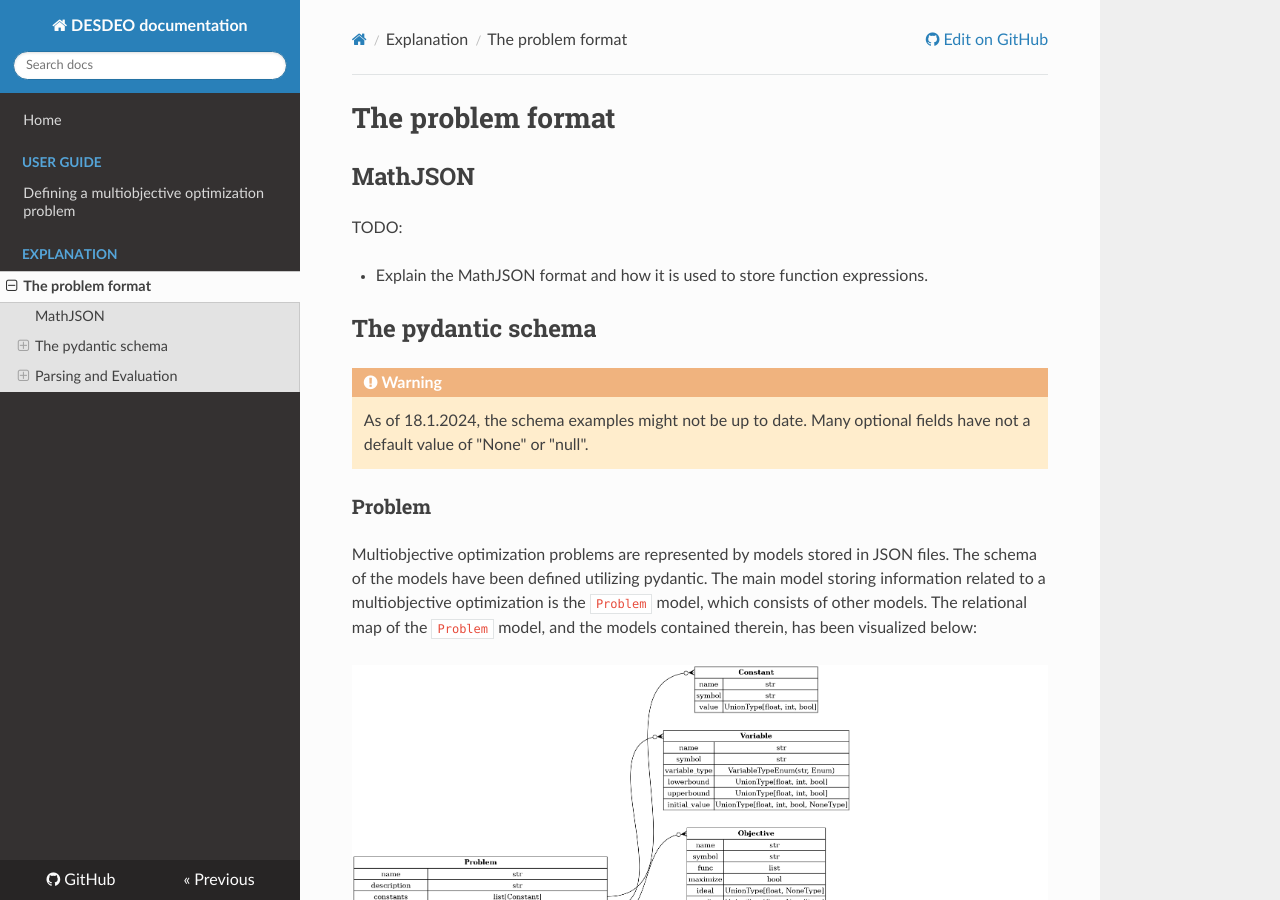
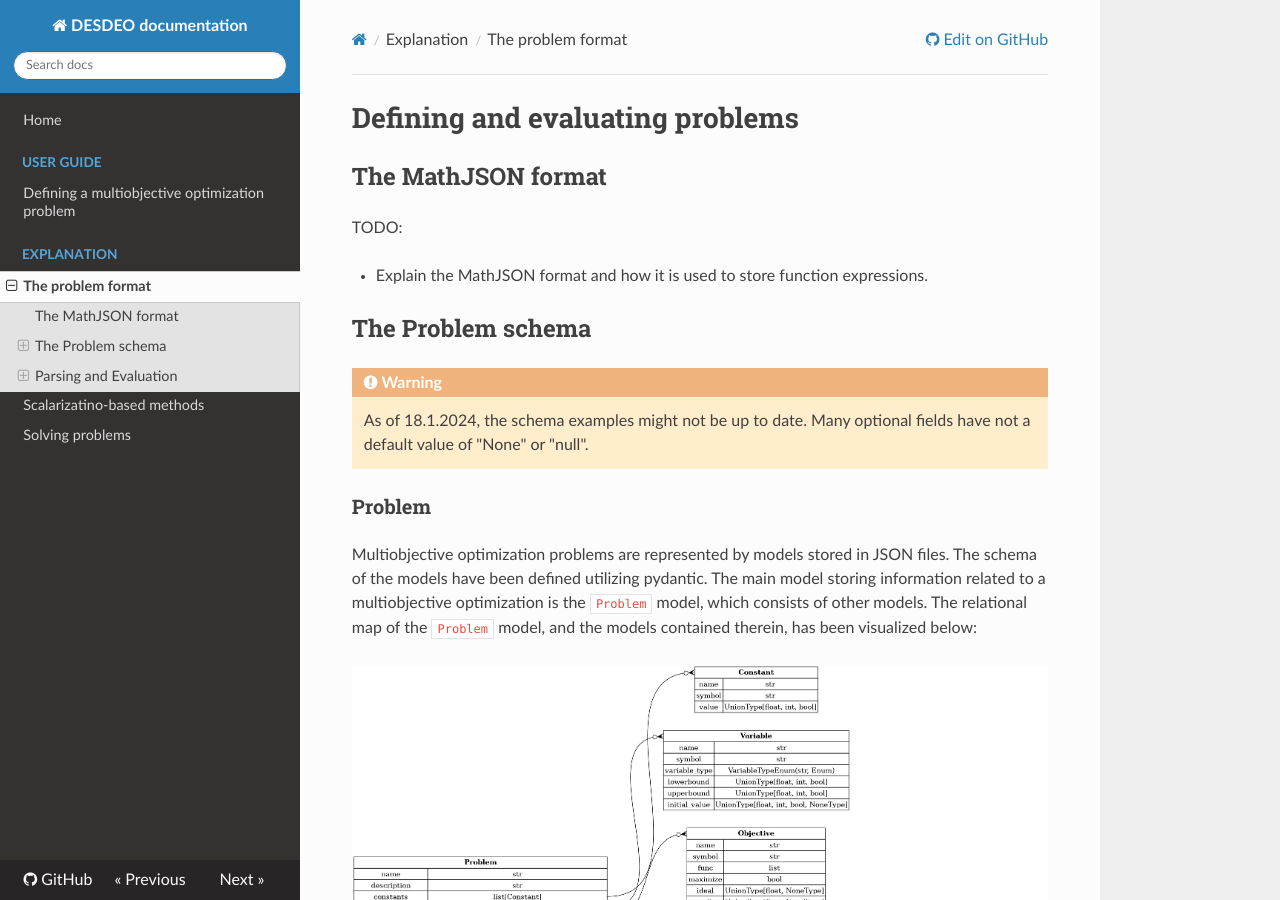
Before and after one commit to industrial-optimization-group/DESDEO, an MkDocs documentation site: the page built from docs/explanation/problem_format.md, in a window 1280 px wide and 900 px high. Built offline with MkDocs 1.6.1, drawn with Linux system fonts in a browser that asks for light colours; nearby versions of some CDN libraries.

Commit message:
Added example in docs how scalarization-based methods could be implemented.

```diff
--- a/docs/explanation/problem_format.md
+++ b/docs/explanation/problem_format.md
@@ -1,12 +1,12 @@
-# The problem format
+# Defining and evaluating problems
 
-## MathJSON
+## The MathJSON format
 
 TODO:
 
 - Explain the MathJSON format and how it is used to store function expressions.
 
-## The pydantic schema
+## The Problem schema
 
 !!! warning
     As of 18.1.2024, the schema examples might not be up to date. Many optional fields have not a default value of "None" or "null".
--- a/mkdocs.yml
+++ b/mkdocs.yml
@@ -1,15 +1,17 @@
-site_name: 'DESDEO documentation'
-repo_url: 'https://github.com/industrial-optimization-group/DESDEO'
-repo_name: 'GitHub'
-docs_dir: 'docs'
-site_dir: 'site'
+site_name: "DESDEO documentation"
+repo_url: "https://github.com/industrial-optimization-group/DESDEO"
+repo_name: "GitHub"
+docs_dir: "docs"
+site_dir: "site"
 
 nav:
-  - Home: 'index.md'
-  - 'User Guide':
-    - 'Defining a multiobjective optimization problem': 'howtoguides/problem.md'
-  - 'Explanation':
-    - 'The problem format': 'explanation/problem_format.md'
+  - Home: "index.md"
+  - "User Guide":
+      - "Defining a multiobjective optimization problem": "howtoguides/problem.md"
+  - "Explanation":
+      - "The problem format": "explanation/problem_format.md"
+      - "Scalarizatino-based methods": "explanation/scalarization_methods.md"
+      - "Solving problems": "explanation/solving_problems.md"
 
 theme:
   name: readthedocs
@@ -19,8 +21,12 @@
     - python
   locale: en
 
+extra_javascript:
+  - https://cdnjs.cloudflare.com/ajax/libs/mathjax/2.7.4/MathJax.js?config=TeX-AMS-MML_HTMLorMML
+
 plugins:
   - search
 
 markdown_extensions:
   - admonition
+  - mdx_math
--- a/pyproject.toml
+++ b/pyproject.toml
@@ -27,6 +27,7 @@
 pytest = "^7.4.3"
 mkdocs = "^1.5.3"
 erdantic = "^0.6.0"
+python-markdown-math = "^0.8"
 
 
 [tool.ruff]
```
Also changed, not shown: docs/explanation/scalarization_methods.md (added, +60 -0 lines), docs/explanation/solving_problems.md (added).
